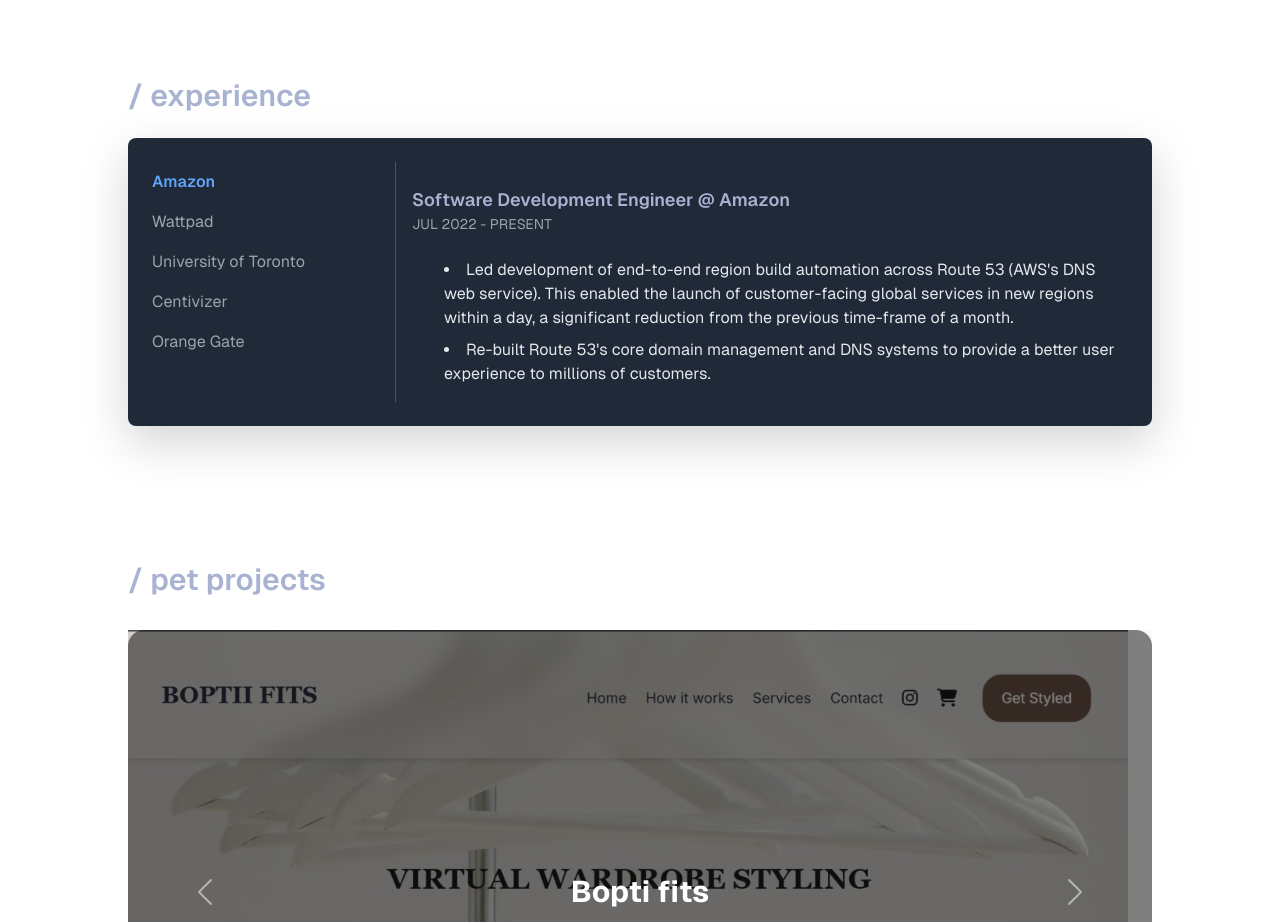
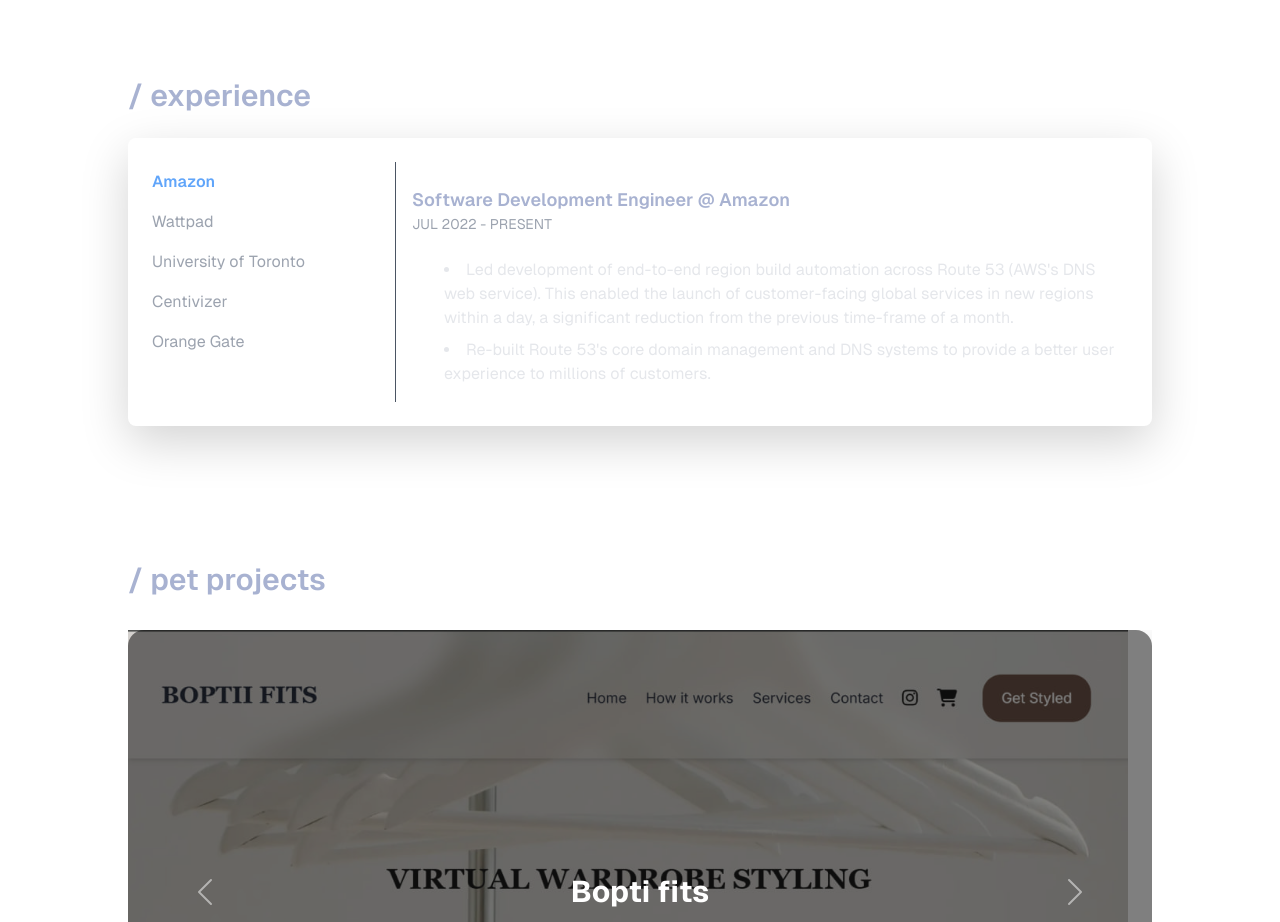
Before and after one commit to HikmaAnwar/hikma-s-portfolio, a Next.js app: page / in a window 1280 px wide. Shown: the part 900-1822 px from the top of the page. Built offline with nearby package versions, Linux system fonts and the light colour scheme.

Commit message:
fix: remove background color from JobList component for improved design consistency

```diff
--- a/src/app/components/JobList.jsx
+++ b/src/app/components/JobList.jsx
@@ -55,7 +55,7 @@
   };
 
   return (
-    <div className="flex flex-col sm:flex-row bg-gray-800 rounded-lg shadow-lg p-6">
+    <div className="flex flex-col sm:flex-row rounded-lg shadow-lg p-6">
       <div className="sm:w-1/4 border-r border-gray-600 pr-4">
         {Object.keys(experienceItems).map((key, i) => (
           <button
```
